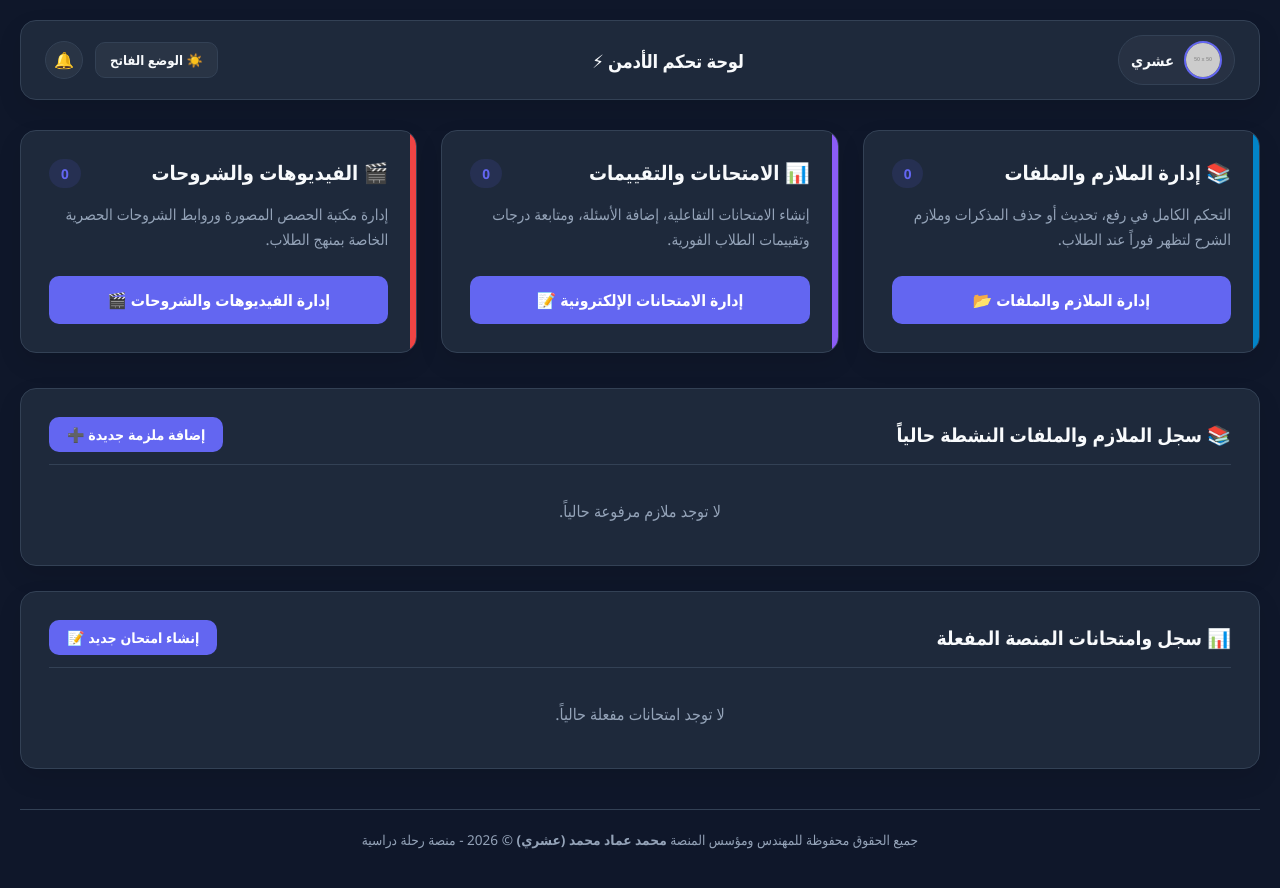
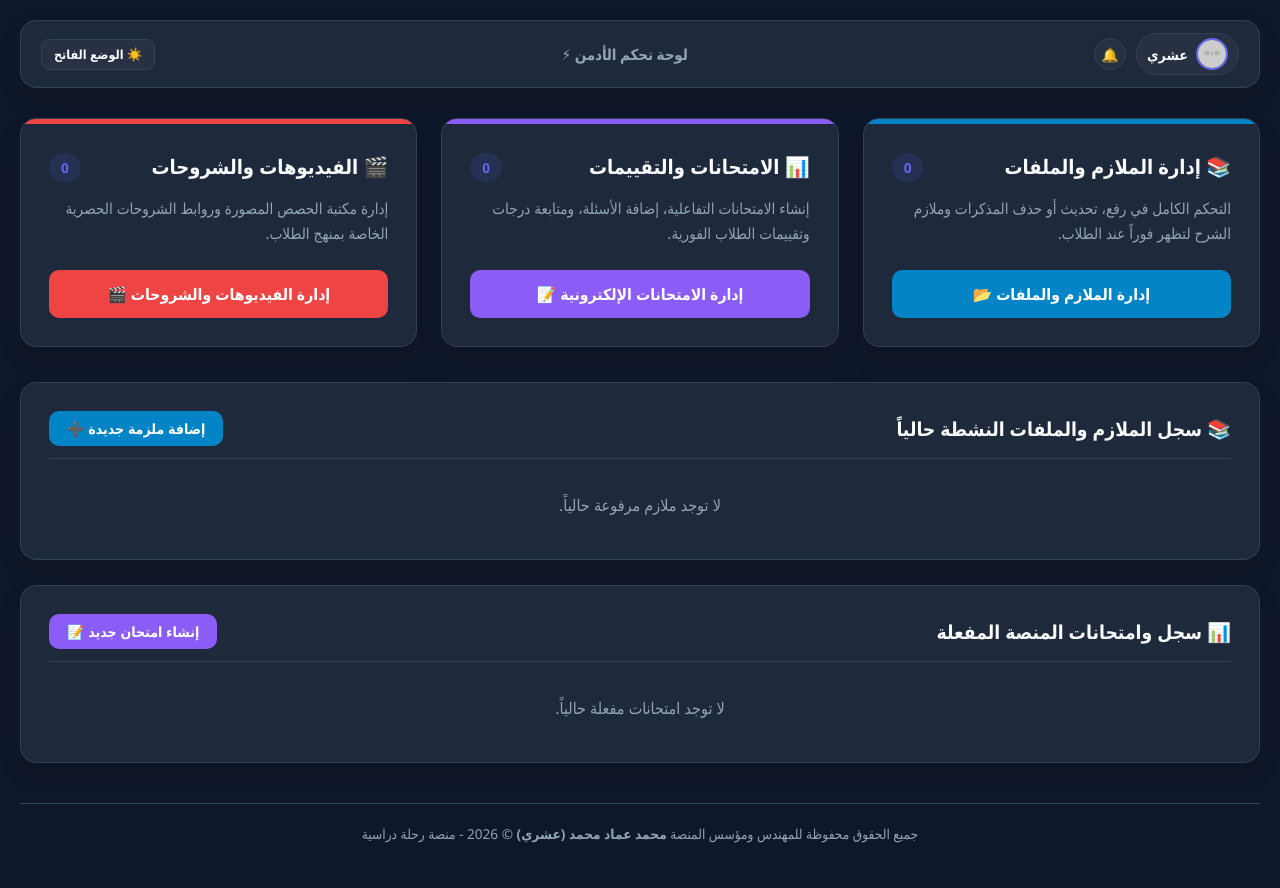
Before and after one commit to 3S7RI/study-platform, a plain HTML site: page admin.html in a window 1280 px wide. Drawn offline with Linux system fonts and the light colour scheme; placeholder pictures from the web are drawn by us.

Commit message:
Update admin.html

```diff
--- a/admin.html
+++ b/admin.html
@@ -14,8 +14,11 @@
             --primary: #6366f1;
             --primary-hover: #4f46e5;
             --accent-notes: #0284c7;
+            --accent-notes-hover: #0369a1;
             --accent-videos: #ef4444;
+            --accent-videos-hover: #dc2626;
             --accent-exams: #8b5cf6;
+            --accent-exams-hover: #7c3aed;
             --hover-bg: rgba(99, 102, 241, 0.08);
             --shadow: 0 10px 25px rgba(0, 0, 0, 0.1);
         }
@@ -29,8 +32,11 @@
             --primary: #4f46e5;
             --primary-hover: #4338ca;
             --accent-notes: #0284c7;
+            --accent-notes-hover: #0369a1;
             --accent-videos: #dc2626;
+            --accent-videos-hover: #b91c1c;
             --accent-exams: #7c3aed;
+            --accent-exams-hover: #6d28d9;
             --hover-bg: rgba(79, 70, 229, 0.05);
             --shadow: 0 10px 25px rgba(0, 0, 0, 0.04);
         }
@@ -55,31 +61,31 @@
             margin: 0 auto;
         }
 
-        /* هيدر المنصة النظيف والمرتب تماماً حسب طلبك */
+        /* هيدر المنصة بعد التعديلات الدقيقة والتنظيم الجديد */
         .platform-header {
             display: flex;
             justify-content: space-between;
             align-items: center;
             background-color: var(--bg-card);
-            padding: 14px 24px;
+            padding: 12px 20px;
             border-radius: 16px;
             margin-bottom: 30px;
             box-shadow: var(--shadow);
             border: 1px solid var(--border-color);
         }
 
-        /* جهة اليمين: البروفايل الأساسي للأدمن */
+        /* جهة اليمين: بروفايل الأدمن وجانبه زر الإشعارات المصغر */
         .header-right-side {
             display: flex;
             align-items: center;
-            gap: 12px;
+            gap: 10px;
         }
 
         .student-style-profile-box {
             display: flex;
             align-items: center;
             background: rgba(255, 255, 255, 0.04);
-            padding: 5px 12px;
+            padding: 4px 10px;
             border-radius: 30px;
             border: 1px solid var(--border-color);
         }
@@ -87,72 +93,32 @@
         .user-profile-link {
             display: flex;
             align-items: center;
-            gap: 10px;
+            gap: 8px;
             text-decoration: none;
             color: var(--text-main);
             font-weight: 600;
-            font-size: 0.92rem;
+            font-size: 0.88rem;
         }
 
         .brand-avatar {
-            width: 38px;
-            height: 38px;
+            width: 32px;
+            height: 32px;
             border-radius: 50%;
             object-fit: cover;
             border: 2px solid var(--primary);
         }
 
-        /* المنتصف أو العنوان البسيط والرايق */
-        .header-title-box {
-            display: flex;
-            align-items: center;
-        }
-
-        .clean-admin-title {
-            font-size: 1.15rem;
-            font-weight: 700;
-            color: var(--text-main);
-            letter-spacing: -0.3px;
-        }
-
-        /* جهة اليسار: أزرار التحكم (الوضع والإشعارات) بشكل شيك ومريح */
-        .header-left-side {
-            display: flex;
-            align-items: center;
-            gap: 12px;
-        }
-
-        .btn-theme-toggle {
-            background-color: rgba(255, 255, 255, 0.05);
-            color: var(--text-main);
+        .notification-bell-btn {
+            background: rgba(255, 255, 255, 0.04);
             border: 1px solid var(--border-color);
-            padding: 8px 14px;
-            border-radius: 10px;
-            cursor: pointer;
-            font-weight: 600;
-            font-size: 0.82rem;
-            transition: all 0.2s ease;
-            display: flex;
-            align-items: center;
-            gap: 6px;
-        }
-
-        .btn-theme-toggle:hover {
-            background-color: var(--hover-bg);
-            border-color: var(--primary);
-        }
-
-        .notification-bell-btn {
-            background: rgba(255, 255, 255, 0.05);
-            border: 1px solid var(--border-color);
-            width: 38px;
-            height: 38px;
+            width: 32px;
+            height: 32px;
             border-radius: 50%;
             display: flex;
             align-items: center;
             justify-content: center;
             cursor: pointer;
-            font-size: 1rem;
+            font-size: 0.85rem;
             transition: all 0.2s ease;
         }
 
@@ -162,7 +128,49 @@
             border-color: var(--primary);
         }
 
-        /* شبكة البطاقات الرئيسية تماماً كصفحة الطالب ولكن بمهام الأدمن */
+        /* المنتصف: عنوان لوحة التحكم بخط صغير جداً ومكتوب أفقياً (عرض) تماماً كما طلبت */
+        .header-title-box {
+            display: flex;
+            align-items: center;
+            justify-content: center;
+        }
+
+        .clean-admin-title {
+            font-size: 0.95rem;
+            font-weight: 600;
+            color: var(--text-muted);
+            letter-spacing: -0.2px;
+            white-space: nowrap;
+        }
+
+        /* جهة اليسار: زر الوضع الفاتح/المظلم مصغر وفي أقصى اليسار تماماً */
+        .header-left-side {
+            display: flex;
+            align-items: center;
+        }
+
+        .btn-theme-toggle {
+            background-color: rgba(255, 255, 255, 0.04);
+            color: var(--text-main);
+            border: 1px solid var(--border-color);
+            padding: 6px 12px;
+            border-radius: 8px;
+            cursor: pointer;
+            font-weight: 600;
+            font-size: 0.78rem;
+            transition: all 0.2s ease;
+            display: flex;
+            align-items: center;
+            gap: 5px;
+            white-space: nowrap;
+        }
+
+        .btn-theme-toggle:hover {
+            background-color: var(--hover-bg);
+            border-color: var(--primary);
+        }
+
+        /* شبكة البطاقات مع الشريط الملون العلوي وأزرار متناسقة الألوان */
         .platform-grid {
             display: grid;
             grid-template-columns: repeat(auto-fit, minmax(320px, 1fr));
@@ -189,13 +197,15 @@
             box-shadow: 0 15px 30px rgba(0, 0, 0, 0.15);
         }
 
+        /* نقل الشريط الملون ليصبح في أعلى البطاقة بعرضها بالكامل */
         .platform-card::before {
             content: '';
             position: absolute;
             top: 0;
             right: 0;
-            width: 6px;
-            height: 100%;
+            left: 0;
+            height: 5px;
+            width: 100%;
         }
 
         .platform-card.notes::before { background-color: var(--accent-notes); }
@@ -207,6 +217,7 @@
             justify-content: space-between;
             align-items: flex-start;
             margin-bottom: 14px;
+            margin-top: 6px;
         }
 
         .card-title-text {
@@ -246,17 +257,20 @@
             transition: all 0.2s;
             text-decoration: none;
             display: inline-block;
+            color: white;
         }
 
-        .btn-primary-card {
-            background-color: var(--primary);
-            color: white;
-        }
-        .btn-primary-card:hover {
-            background-color: var(--primary-hover);
-        }
+        /* توحيد لون زر البطاقة ليكون مطابقاً للون الشريط الملون العلوي الخاص بها */
+        .platform-card.notes .card-action-btn { background-color: var(--accent-notes); }
+        .platform-card.notes .card-action-btn:hover { background-color: var(--accent-notes-hover); }
 
-        /* حاويات العرض والسجلات السريعة بداخل لوحة التحكم */
+        .platform-card.videos .card-action-btn { background-color: var(--accent-videos); }
+        .platform-card.videos .card-action-btn:hover { background-color: var(--accent-videos-hover); }
+
+        .platform-card.exams .card-action-btn { background-color: var(--accent-exams); }
+        .platform-card.exams .card-action-btn:hover { background-color: var(--accent-exams-hover); }
+
+        /* حاويات السجلات والمعاينة السريعة */
         .admin-section-box {
             background-color: var(--bg-card);
             border-radius: 16px;
@@ -284,9 +298,9 @@
 </head>
 <body data-theme="dark">
     <div class="platform-container">
-        <!-- الهيدر الجديد: البروفايل بأقصى اليمين، عنوان بسيط بالمنتصف، وأزرار منسقة بيسار الصفحة -->
+        <!-- الهيدر المحدث: البروفايل وبجانبه الإشعارات يميناً، العنوان الصغير أفقياً بالمنتصف، وزر الوضع بأقصى اليسار -->
         <header class="platform-header">
-            <!-- اليمين: البروفايل -->
+            <!-- اليمين: البروفايل وبجانبه زر الإشعارات المصغر -->
             <div class="header-right-side">
                 <div class="student-style-profile-box">
                     <a href="admin-profile.html" class="user-profile-link">
@@ -294,21 +308,21 @@
                         <span id="adminNameLabel">عشري</span>
                     </a>
                 </div>
+                <button class="notification-bell-btn" title="الإشعارات والمنبهات">🔔</button>
             </div>
 
-            <!-- المنتصف: العنوان البسيط والرايق -->
+            <!-- المنتصف: العنوان الصغير والمكتوب بالعرض (أفقي) -->
             <div class="header-title-box">
-                <h1 class="clean-admin-title">لوحة تحكم الأدمن ⚡</h1>
+                <span class="clean-admin-title">لوحة تحكم الأدمن ⚡</span>
             </div>
 
-            <!-- اليسار: أزرار الوضع والإشعارات بالشكل الجديد المنسق -->
+            <!-- اليسار: زر الوضع الفاتح/المظلم مصغر في أقصى اليسار تماماً -->
             <div class="header-left-side">
                 <button class="btn-theme-toggle" id="themeToggleBtn">☀️ الوضع الفاتح</button>
-                <button class="notification-bell-btn" title="الإشعارات والمنبهات">🔔</button>
             </div>
         </header>
 
-        <!-- شبكة البطاقات المطابقة لتصميم الطالب ولكن بوظائف وصفحات الأدمن المباشرة -->
+        <!-- شبكة البطاقات بالشريط العلوي وأزرار متناسقة الألوان مع الشريط -->
         <div class="platform-grid">
             <!-- بطاقة إدارة الملازم والملفات -->
             <div class="platform-card notes">
@@ -319,7 +333,7 @@
                     </div>
                     <p class="card-description">التحكم الكامل في رفع، تحديث أو حذف المذكرات وملازم الشرح لتظهر فوراً عند الطلاب.</p>
                 </div>
-                <a href="admin-notes.html" class="card-action-btn btn-primary-card">إدارة الملازم والملفات 📂</a>
+                <a href="admin-notes.html" class="card-action-btn">إدارة الملازم والملفات 📂</a>
             </div>
 
             <!-- بطاقة إدارة الامتحانات الإلكترونية -->
@@ -331,7 +345,7 @@
                     </div>
                     <p class="card-description">إنشاء الامتحانات التفاعلية، إضافة الأسئلة، ومتابعة درجات وتقييمات الطلاب الفورية.</p>
                 </div>
-                <a href="admin-exams.html" class="card-action-btn btn-primary-card">إدارة الامتحانات الإلكترونية 📝</a>
+                <a href="admin-exams.html" class="card-action-btn">إدارة الامتحانات الإلكترونية 📝</a>
             </div>
 
             <!-- بطاقة إدارة الفيديوهات والشروحات -->
@@ -343,7 +357,7 @@
                     </div>
                     <p class="card-description">إدارة مكتبة الحصص المصورة وروابط الشروحات الحصرية الخاصة بمنهج الطلاب.</p>
                 </div>
-                <a href="admin-videos.html" class="card-action-btn btn-primary-card">إدارة الفيديوهات والشروحات 🎬</a>
+                <a href="admin-videos.html" class="card-action-btn">إدارة الفيديوهات والشروحات 🎬</a>
             </div>
         </div>
 
@@ -351,7 +365,7 @@
         <div class="admin-section-box" id="notesSection">
             <div class="admin-section-header">
                 <h2 class="admin-section-title">📚 سجل الملازم والملفات النشطة حالياً</h2>
-                <a href="admin-notes.html" class="card-action-btn btn-primary-card" style="width: auto; padding: 8px 18px; font-size: 0.88rem;">إضافة ملزمة جديدة ➕</a>
+                <a href="admin-notes.html" class="card-action-btn" style="width: auto; padding: 8px 18px; font-size: 0.88rem; background-color: var(--accent-notes);">إضافة ملزمة جديدة ➕</a>
             </div>
             <div id="adminFilesList" style="display: flex; flex-direction: column; gap: 12px;">
                 <p style="text-align: center; color: var(--text-muted); padding: 20px;">جاري تحميل سجل الملفات...</p>
@@ -362,7 +376,7 @@
         <div class="admin-section-box" id="examsSection">
             <div class="admin-section-header">
                 <h2 class="admin-section-title">📊 سجل وامتحانات المنصة المفعلة</h2>
-                <a href="admin-exams.html" class="card-action-btn btn-primary-card" style="width: auto; padding: 8px 18px; font-size: 0.88rem;">إنشاء امتحان جديد 📝</a>
+                <a href="admin-exams.html" class="card-action-btn" style="width: auto; padding: 8px 18px; font-size: 0.88rem; background-color: var(--accent-exams);">إنشاء امتحان جديد 📝</a>
             </div>
             <div id="adminExamsList" style="display: flex; flex-direction: column; gap: 12px;">
                 <p style="text-align: center; color: var(--text-muted); padding: 20px;">جاري تحميل سجل الامتحانات...</p>
@@ -420,7 +434,7 @@
                 filesContainer.innerHTML = files.map(f => `
                     <div style="display: flex; justify-content: space-between; align-items: center; background: rgba(255,255,255,0.02); padding: 12px 18px; border-radius: 10px; border: 1px solid var(--border-color);">
                         <span style="font-weight: 600;">${f.title}</span>
-                        <a href="${f.url}" target="_blank" style="color: #0284c7; text-decoration: none; font-weight: 600; font-size: 0.9rem;">عرض الملف ↗</a>
+                        <a href="${f.url}" target="_blank" style="color: var(--accent-notes); text-decoration: none; font-weight: 600; font-size: 0.9rem;">عرض الملف ↗</a>
                     </div>
                 `).join('');
             }
@@ -433,7 +447,7 @@
                 examsContainer.innerHTML = exams.map(e => `
                     <div style="display: flex; justify-content: space-between; align-items: center; background: rgba(255,255,255,0.02); padding: 12px 18px; border-radius: 10px; border: 1px solid var(--border-color);">
                         <span style="font-weight: 600;">${e.title || e.examTitle || 'امتحان بدون عنوان'}</span>
-                        <span style="color: var(--primary); font-weight: 600; font-size: 0.9rem; background: rgba(99,102,241,0.1); padding: 3px 10px; border-radius: 6px;">نشط وجاهز</span>
+                        <span style="color: var(--accent-exams); font-weight: 600; font-size: 0.9rem; background: rgba(139,92,246,0.1); padding: 3px 10px; border-radius: 6px;">نشط وجاهز</span>
                     </div>
                 `).join('');
             }
```
